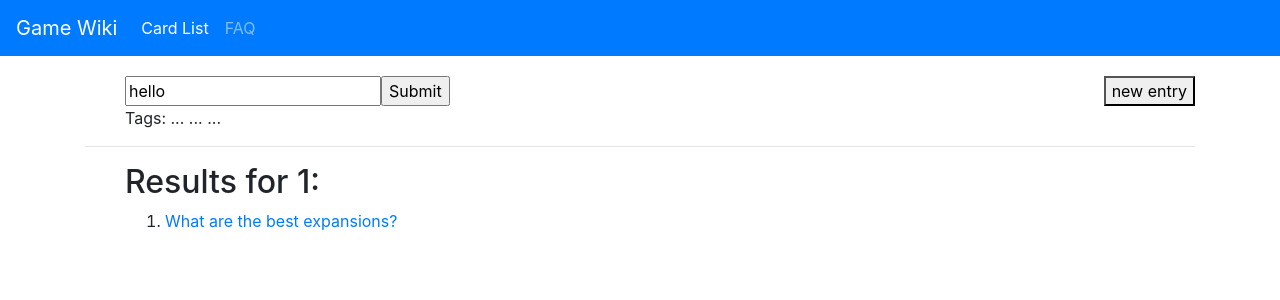
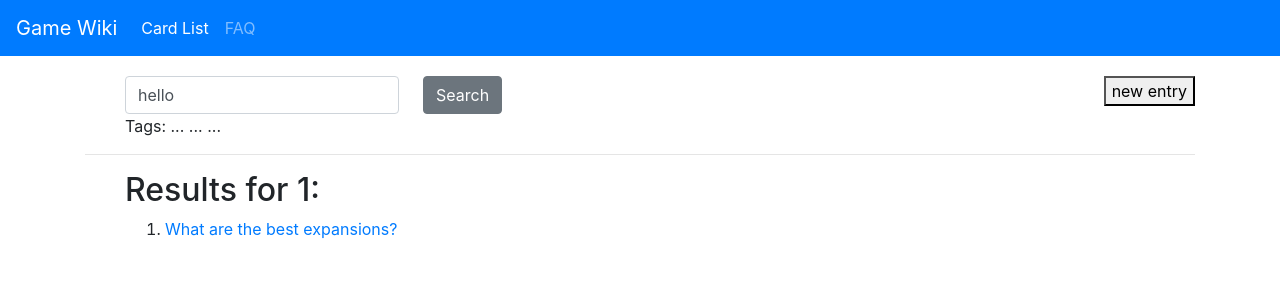
Before and after one commit to ryanechternacht/game-wiki, a Vue app: page /faq/search/1 in a window 1280 px wide. Shown: the top 300 px of the page. Built offline with nearby package versions, Linux system fonts and the light colour scheme; what vue-lodash would draw is missing.

Commit message:
Use inline forms for things

```diff
--- a/src/components/card-list/CategoryFilter.vue
+++ b/src/components/card-list/CategoryFilter.vue
@@ -1,12 +1,10 @@
 <template>
-  <div class="row">
-    <span class="col-3">{{description}}:</span>
-    <span class="col-6">
-      <b-form-select v-model="selected" :options="formattedOptions" />
-    </span>
-    <span class="col-3">
+  <div>
+    <b-form inline>
+      <label class="mr-4">{{description}}:</label>
+      <b-form-select v-model="selected" :options="formattedOptions" class="mr-4" />
       <b-button variant="outline-primary" @click="addFilter(selected)">Add Filter</b-button>
-    </span>
+    </b-form>
   </div>
 </template>
 
--- a/src/components/card-list/ExistenceFilter.vue
+++ b/src/components/card-list/ExistenceFilter.vue
@@ -1,12 +1,12 @@
 <template>
-  <div class="row">
-    <span class="col-3">{{description}}</span>
-    <span class="col-3">
+  <div>
+    <b-form inline>
+      <label class="mr-4">{{description}}</label>
       <b-button-group>
         <b-button @click="addHasFilter()" variant="outline-primary">Yes</b-button>
         <b-button @click="addDoesntHaveFilter()" variant="outline-primary">No</b-button>
       </b-button-group>
-    </span>
+    </b-form>
   </div>
 </template>
 
--- a/src/components/faq/FaqSearch.vue
+++ b/src/components/faq/FaqSearch.vue
@@ -1,9 +1,9 @@
 <template>
   <div>
-    <form @submit.prevent="$emit('search', term)">
-      <input placeholder="search" v-model="term" />
-      <input type="submit" content="Search" />
-    </form>
+    <b-form @submit.prevent="submit" inline>
+      <b-input placeholder="search" v-model="term" class="mr-4" />
+      <b-button @click="submit">Search</b-button>
+    </b-form>
   </div>
 </template>
 
@@ -15,6 +15,11 @@ export default {
     return {
       term: this.initialSearch
     };
+  },
+  methods: {
+    submit() {
+      this.$emit("search", this.term);
+    }
   }
 };
 </script>
```
